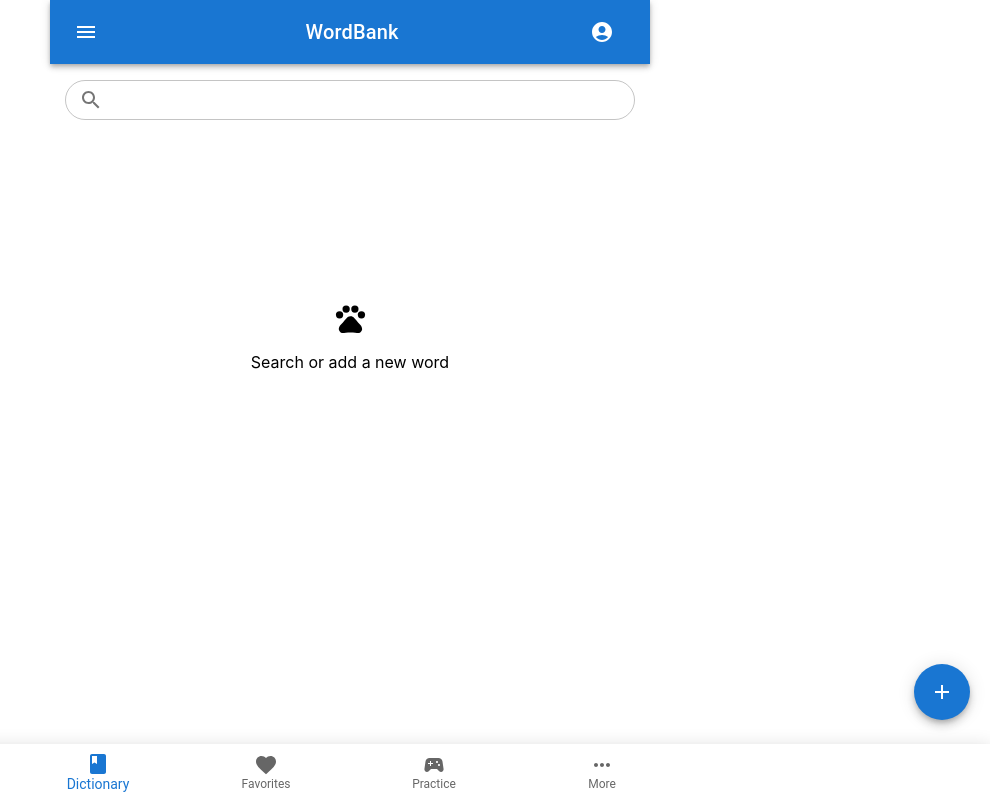
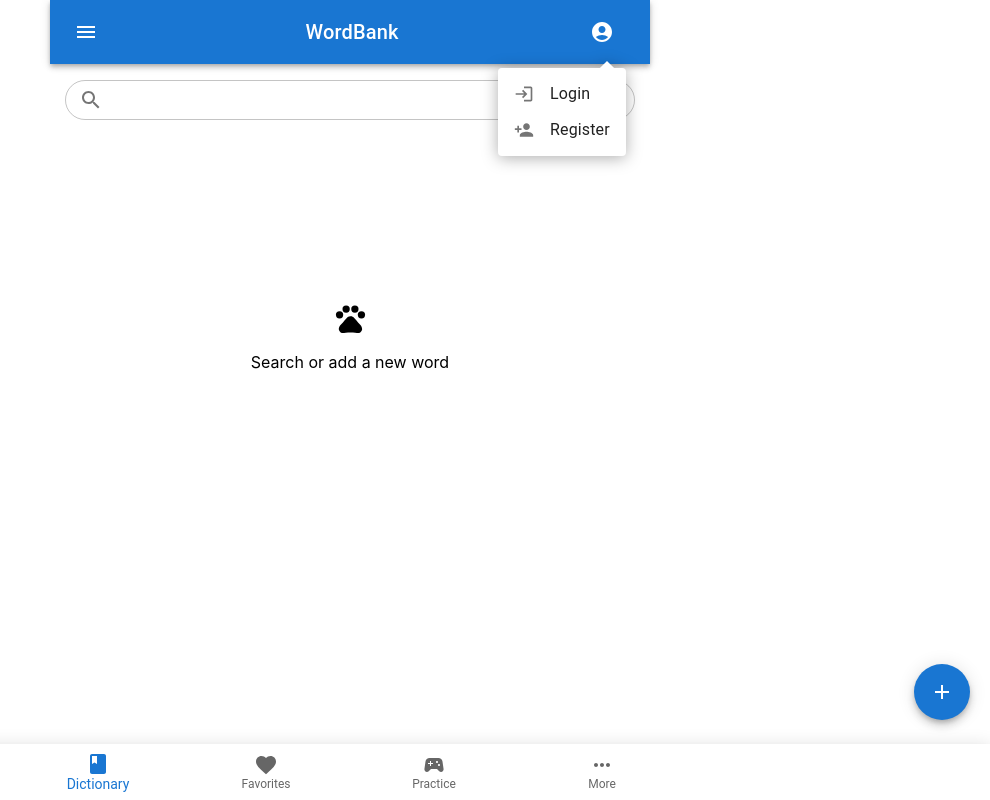
Before and after one commit to minnaingou/wordbank, a React (Create React App) app: page / in a window 1280 px wide. Both pictures are taken after a click on the button 892 px from the left and 32 px from the top of the page. Shown: the whole page, without its empty margins (290-1280 px from the left). Built offline with nearby package versions, Linux system fonts and the light colour scheme.

Commit message:
Added auth menu

```diff
--- a/public/index.html
+++ b/public/index.html
@@ -9,7 +9,6 @@
       name="description"
       content="Web site created using create-react-app"
     />
-    <link rel="apple-touch-icon" href="%PUBLIC_URL%/logo192.png" />
     <!--
       manifest.json provides metadata used when your web app is installed on a
       user's mobile device or desktop. See https://developers.google.com/web/fundamentals/web-app-manifest/
--- a/src/components/UI/TopBar/TopBar.js
+++ b/src/components/UI/TopBar/TopBar.js
@@ -1,13 +1,30 @@
-import React from "react";
+import React, { useState } from "react";
+import AccountCircleIcon from "@mui/icons-material/AccountCircle";
+import LogoutIcon from "@mui/icons-material/Logout";
+import MenuIcon from "@mui/icons-material/Menu";
 import AppBar from "@mui/material/AppBar";
 import Box from "@mui/material/Box";
+import IconButton from "@mui/material/IconButton";
+import ListItemIcon from "@mui/material/ListItemIcon";
+import PersonAddIcon from "@mui/icons-material/PersonAdd";
+import LoginIcon from "@mui/icons-material/Login";
+import Menu from "@mui/material/Menu";
+import MenuItem from "@mui/material/MenuItem";
 import Toolbar from "@mui/material/Toolbar";
 import Typography from "@mui/material/Typography";
-import IconButton from "@mui/material/IconButton";
-import MenuIcon from "@mui/icons-material/Menu";
-import AccountCircle from '@mui/icons-material/AccountCircle';
 
-const TopBar = () => {
+const TopBar = (props) => {
+  const [anchorEl, setAnchorEl] = useState(null);
+  const open = Boolean(anchorEl);
+
+  const handleClick = (event) => {
+    setAnchorEl(event.currentTarget);
+  };
+
+  const handleClose = () => {
+    setAnchorEl(null);
+  };
+
   return (
     <Box sx={{ flexGrow: 1 }}>
       <AppBar position="static">
@@ -26,13 +43,70 @@
           </Typography>
           <IconButton
             size="large"
-            aria-label="account of current user"
-            aria-controls="menu-appbar"
             aria-haspopup="true"
             color="inherit"
+            onClick={handleClick}
           >
-            <AccountCircle />
+            <AccountCircleIcon />
           </IconButton>
+          <Menu
+            anchorEl={anchorEl}
+            open={open}
+            onClick={handleClose}
+            PaperProps={{
+              elevation: 0,
+              sx: {
+                overflow: "visible",
+                filter: "drop-shadow(0px 2px 8px rgba(0,0,0,0.32))",
+                mt: 1.5,
+                "& .MuiAvatar-root": {
+                  width: 32,
+                  height: 32,
+                  ml: -0.5,
+                  mr: 1,
+                },
+                "&:before": {
+                  content: '""',
+                  display: "block",
+                  position: "absolute",
+                  top: 0,
+                  right: 14,
+                  width: 10,
+                  height: 10,
+                  bgcolor: "background.paper",
+                  transform: "translateY(-50%) rotate(45deg)",
+                  zIndex: 0,
+                },
+              },
+            }}
+            transformOrigin={{ horizontal: "right", vertical: "top" }}
+            anchorOrigin={{ horizontal: "right", vertical: "bottom" }}
+          >
+            {props.loggedIn && (
+              <MenuItem>
+                <ListItemIcon>
+                  <LogoutIcon fontSize="small" />
+                </ListItemIcon>
+                Logout
+              </MenuItem>
+            )}
+            {!props.loggedIn && (
+              <MenuItem>
+                <ListItemIcon>
+                  <LoginIcon fontSize="small" />
+                </ListItemIcon>
+                Login
+              </MenuItem>
+            )}
+            {!props.loggedIn && (
+              <MenuItem>
+                <ListItemIcon>
+                  <PersonAddIcon fontSize="small" />
+                </ListItemIcon>
+                Register
+              </MenuItem>
+            )}
+          </Menu>
         </Toolbar>
       </AppBar>
     </Box>
```
Also changed, not shown: public/manifest.json.
